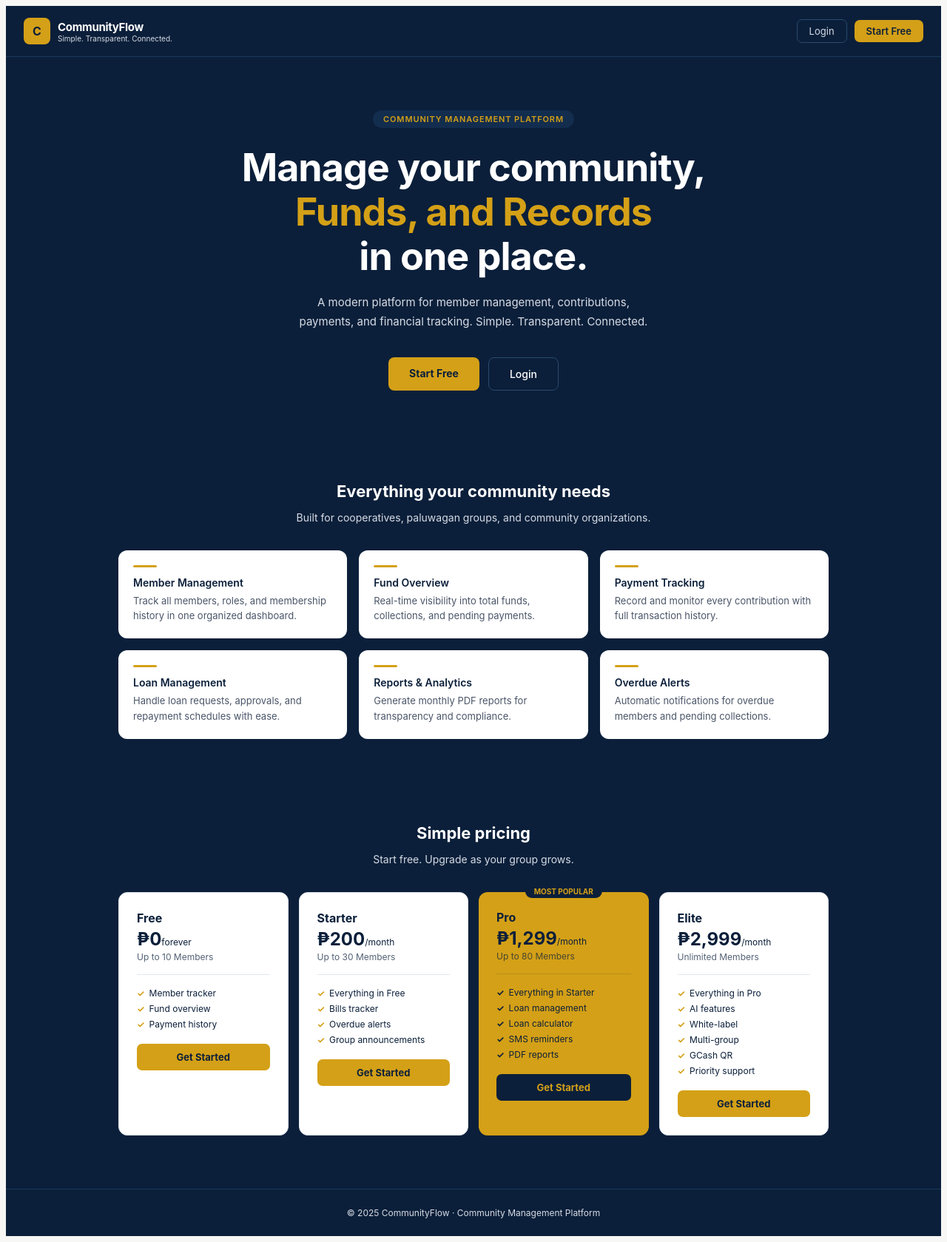
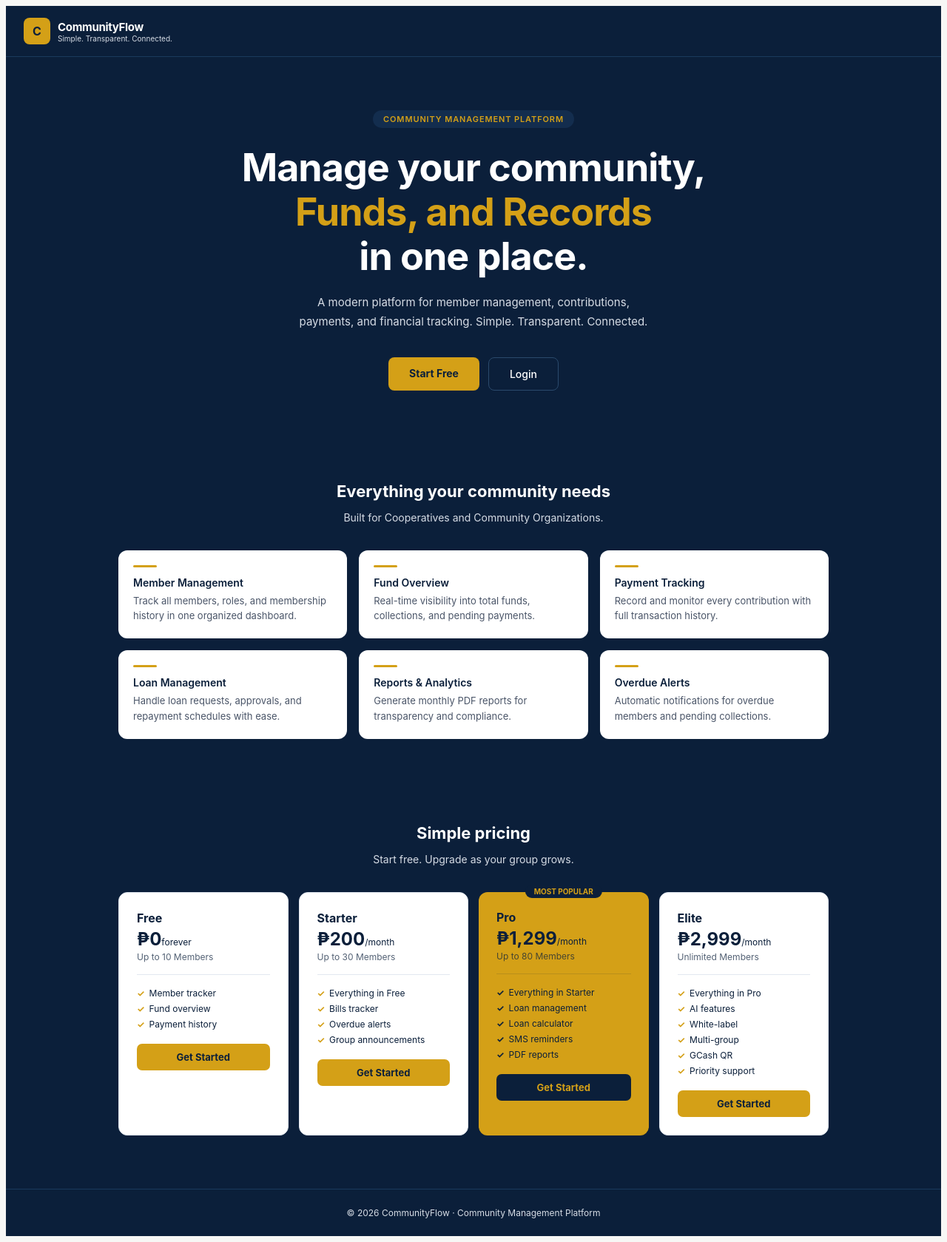
Before and after one commit to GarryWeb/bayanihan-app, a Next.js app: page / in a window 1280 px wide. Shown: the whole page at 74% size. Built offline with nearby package versions, Linux system fonts and the light colour scheme.

Commit message:
Refactor navigation and update footer year
Updated the navigation to display only the logo and removed the login/signup buttons. Modified the description text and updated the footer year.

```diff
--- a/app/page.tsx
+++ b/app/page.tsx
@@ -4,18 +4,14 @@ export default function LandingPage() {
   return (
     <div style={{background: '#0B1F3A', minHeight: '100vh', fontFamily: "'Inter', 'Poppins', sans-serif", color: '#FFFFFF'}}>
 
-      {/* Nav */}
-      <nav style={{background: '#0B1F3A', borderBottom: '1px solid #1A3A5C', padding: '16px 24px', display: 'flex', alignItems: 'center', justifyContent: 'space-between', position: 'sticky', top: 0, zIndex: 50}}>
+      {/* Nav - logo only, no buttons */}
+      <nav style={{background: '#0B1F3A', borderBottom: '1px solid #1A3A5C', padding: '16px 24px', display: 'flex', alignItems: 'center', position: 'sticky', top: 0, zIndex: 50}}>
         <div style={{display: 'flex', alignItems: 'center', gap: '10px'}}>
           <div style={{width: '36px', height: '36px', background: '#D4A017', borderRadius: '8px', display: 'flex', alignItems: 'center', justifyContent: 'center', fontWeight: '700', color: '#0B1F3A', fontSize: '16px'}}>C</div>
           <div>
             <div style={{fontWeight: '700', fontSize: '15px', color: '#FFFFFF', letterSpacing: '-0.3px'}}>CommunityFlow</div>
             <div style={{fontSize: '10px', color: '#D6DCE5'}}>Simple. Transparent. Connected.</div>
           </div>
-        </div>
-        <div style={{display: 'flex', gap: '10px', alignItems: 'center'}}>
-          <Link href="/auth/login" style={{fontSize: '13px', color: '#D6DCE5', padding: '7px 16px', borderRadius: '7px', border: '1px solid #2A4A6C', textDecoration: 'none'}}>Login</Link>
-          <Link href="/auth/signup" style={{fontSize: '13px', fontWeight: '600', color: '#0B1F3A', padding: '7px 16px', borderRadius: '7px', background: '#D4A017', textDecoration: 'none'}}>Start Free</Link>
         </div>
       </nav>
 
@@ -45,7 +41,7 @@ export default function LandingPage() {
       {/* Features */}
       <section style={{padding: '48px 24px', maxWidth: '960px', margin: '0 auto'}}>
         <h2 style={{textAlign: 'center', fontSize: '22px', fontWeight: '700', marginBottom: '8px'}}>Everything your community needs</h2>
-        <p style={{textAlign: 'center', color: '#D6DCE5', fontSize: '14px', marginBottom: '36px'}}>Built for cooperatives, paluwagan groups, and community organizations.</p>
+        <p style={{textAlign: 'center', color: '#D6DCE5', fontSize: '14px', marginBottom: '36px'}}>Built for Cooperatives and Community Organizations.</p>
         <div style={{display: 'grid', gridTemplateColumns: 'repeat(auto-fit, minmax(260px, 1fr))', gap: '16px'}}>
           {[
             { title: 'Member Management', desc: 'Track all members, roles, and membership history in one organized dashboard.' },
@@ -78,7 +74,7 @@ export default function LandingPage() {
             <div key={p.name} style={{
               background: p.highlight ? '#D4A017' : '#FFFFFF',
               borderRadius: '12px', padding: '24px',
-              color: p.highlight ? '#0B1F3A' : '#0B1F3A',
+              color: '#0B1F3A',
               border: p.highlight ? 'none' : '1px solid #E2E8F0',
               position: 'relative'
             }}>
@@ -93,12 +89,9 @@ export default function LandingPage() {
                   </div>
                 ))}
               </div>
-              <Link href="/auth/signup" style={{
-                display: 'block', textAlign: 'center', marginTop: '16px',
-                background: p.highlight ? '#0B1F3A' : '#D4A017',
-                color: p.highlight ? '#D4A017' : '#0B1F3A',
-                fontWeight: '700', fontSize: '13px', padding: '10px', borderRadius: '7px', textDecoration: 'none'
-              }}>Get Started</Link>
+              <Link href="/auth/signup" style={{display: 'block', textAlign: 'center', marginTop: '16px', background: p.highlight ? '#0B1F3A' : '#D4A017', color: p.highlight ? '#D4A017' : '#0B1F3A', fontWeight: '700', fontSize: '13px', padding: '10px', borderRadius: '7px', textDecoration: 'none'}}>
+                Get Started
+              </Link>
             </div>
           ))}
         </div>
@@ -106,7 +99,7 @@ export default function LandingPage() {
 
       {/* Footer */}
       <footer style={{borderTop: '1px solid #1A3A5C', padding: '24px', textAlign: 'center', color: '#D6DCE5', fontSize: '12px', marginTop: '24px'}}>
-        © 2025 CommunityFlow · Community Management Platform
+        © 2026 CommunityFlow · Community Management Platform
       </footer>
     </div>
   )
```
